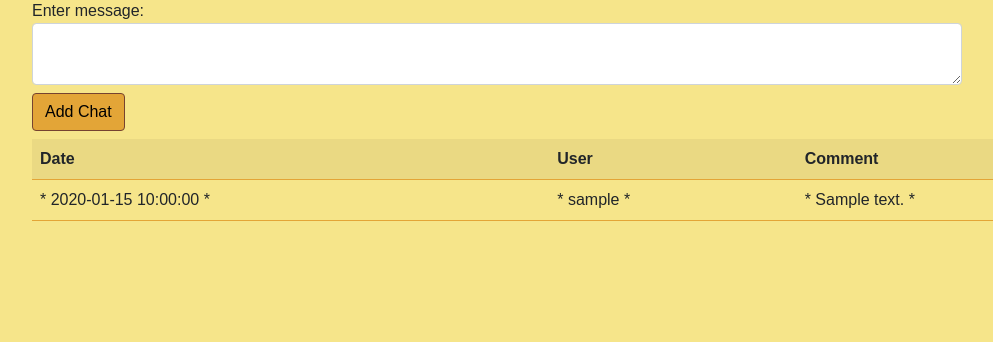
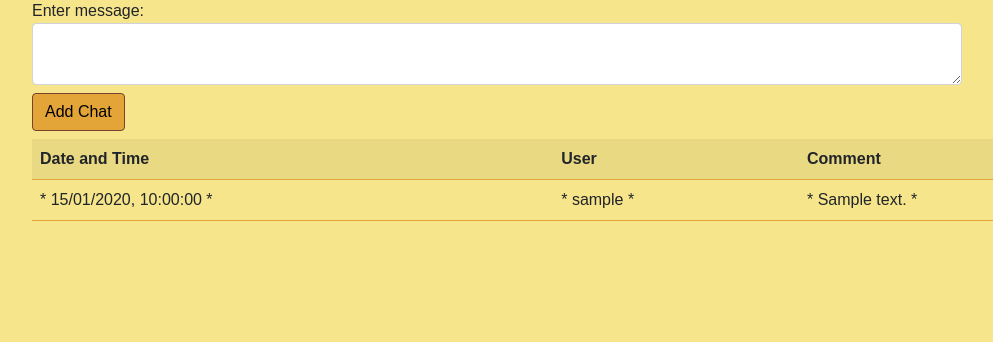
Before and after one commit to inshelligent/Survivor-Tipping, a Flask app: page /chat in a window 1280 px wide. Shown: the part 217-559 px from the top of the page, without its empty margins (50-1043 px from the left). Run offline with Flask 2, Linux system fonts and the light colour scheme; a user stored in the database is signed in; tables that the repository leaves empty hold one stand-in row (values such as "Sample post"); some libraries are stand-ins or nearby versions.

Commit message:
Added datetime formatting to chat messages

```diff
--- a/app/templates/chat.html
+++ b/app/templates/chat.html
@@ -20,7 +20,7 @@
 
     <table class="table table-striped table-responsive">
         <tr class="table-header">
-            <th class="table-cell">Date</th>
+            <th class="table-cell">Date and Time</th>
             <th class="table-cell">User</th>
             <th class="table-cell">Comment</th>
         </tr>
@@ -28,7 +28,7 @@
         {% for chat in chats %}
             <tr class="table-row">
             {% if chat.user_id == current_user.id %}
-                <td class="table-cell">* {{ chat.comment_date }} *</td>
+                <td class="table-cell">* {{ chat.comment_date.strftime("%d/%m/%Y, %H:%M:%S") }} *</td>
                 <td class="table-cell">* {{ chat.user.username }} *</td>
                 <td class="table-cell">* {{ chat.comment }} *</td>
             {% else %}
```
